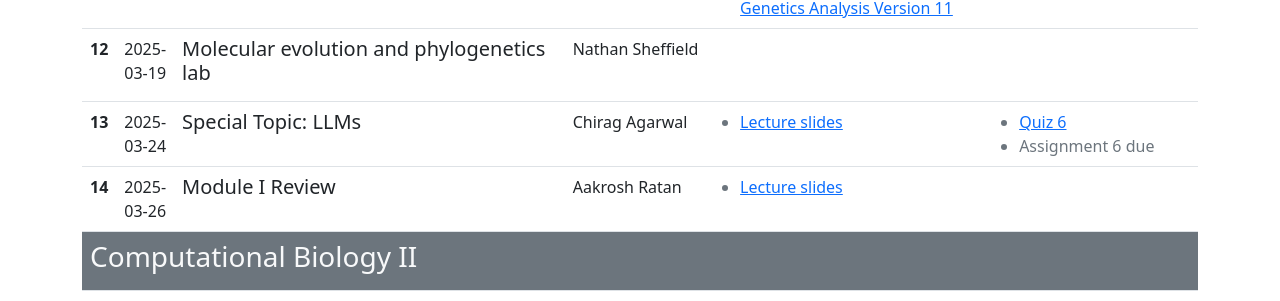
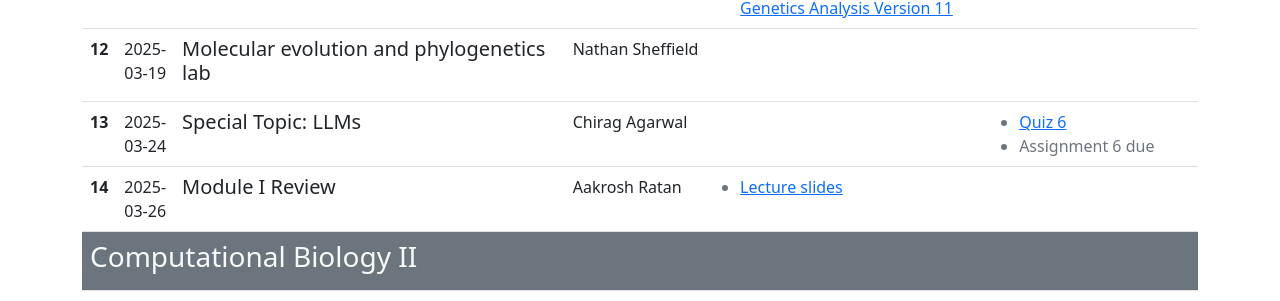
Before and after one commit to uvacobi/compbio2025, a Jekyll site: the page built from index.md, in a window 1280 px wide and 900 px high, scrolled down 2261 px. Shown: the part 149-450 px from the top of the window. Built offline with Jekyll 4.4.1, drawn with Linux system fonts in a browser that asks for light colours.

```diff
--- a/_data/lectures.yaml
+++ b/_data/lectures.yaml
@@ -197,9 +197,7 @@ lectures:
     topic: "Special Topic: LLMs"
     details:
     instructor: Chirag Agarwal
-    links:
-      - url: slides/review1
-        title: Lecture slides
+    links: null
     assignments:
       - title: Quiz 6
         url: https://docs.google.com/forms/d/e/1FAIpQLSfXS6MS2OkWKoPMkr9wE2HStCz_RYGL3DRumuZaEWBSTTpHrw/viewform?usp=sharing
```
